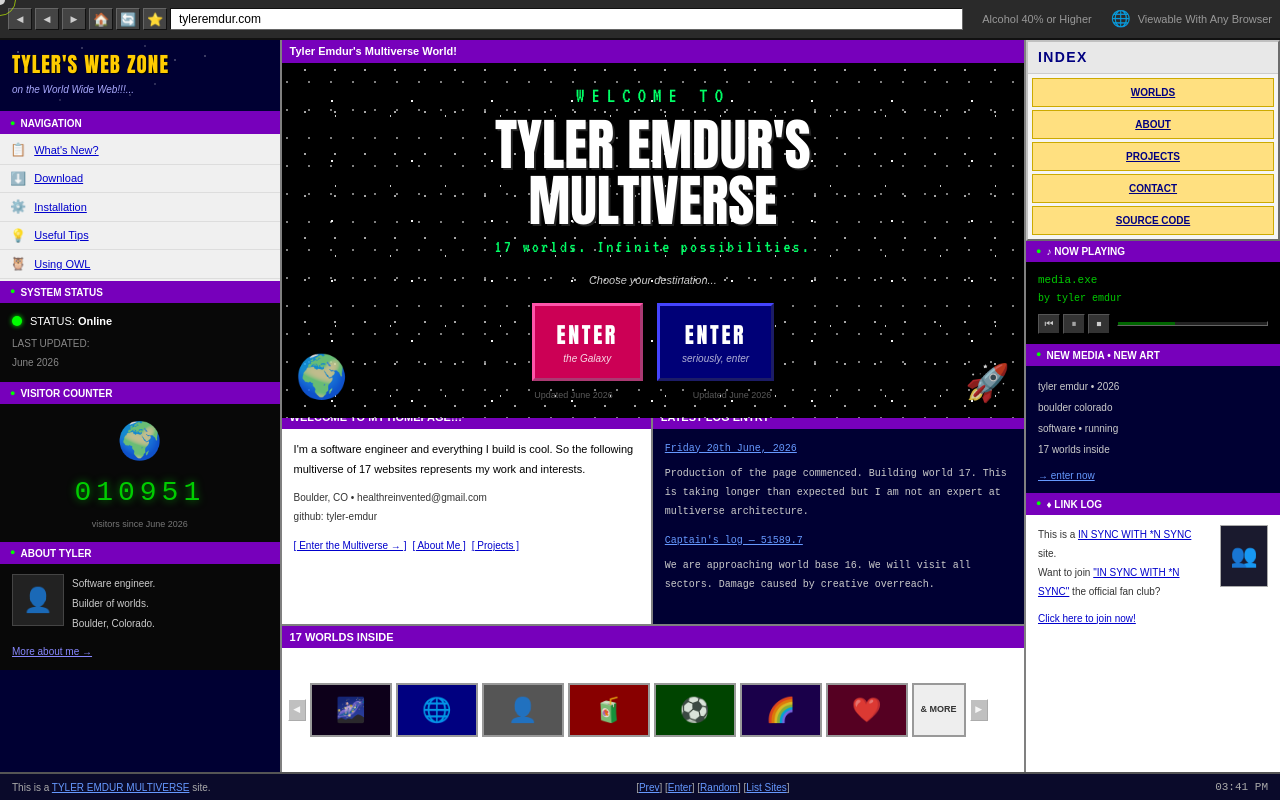
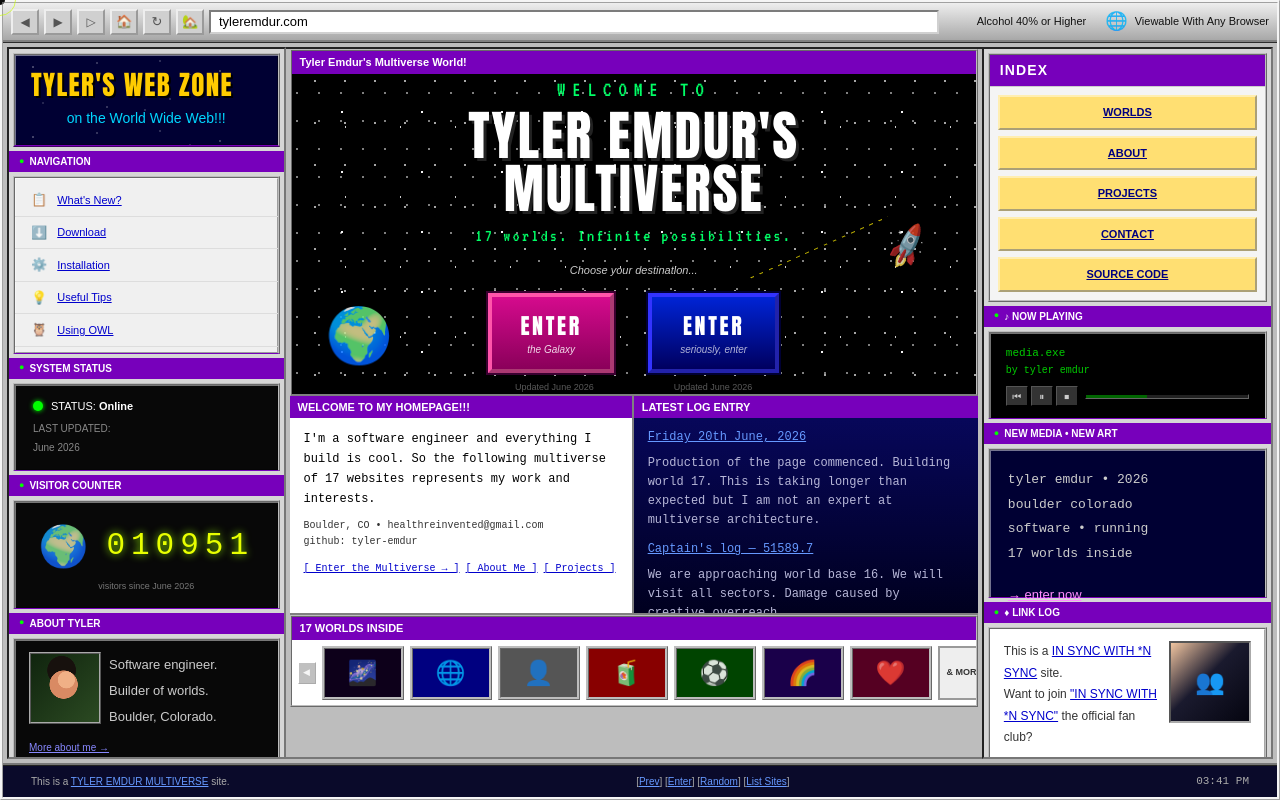
Before and after one commit to tyler-emdur/website, a Next.js app: page / in a window 1280 px wide. Built offline with nearby package versions, Linux system fonts and the light colour scheme; a web font is replaced by a local one.

Commit message:
Refine retro homepage layout

```diff
--- a/components/worlds/World0Surface.tsx
+++ b/components/worlds/World0Surface.tsx
@@ -31,11 +31,12 @@ export default function World0Surface() {
   const go = () => navigateTo(1, { type: 'door' })
 
   return (
-    <div style={{ position:'fixed', inset:0, display:'flex', flexDirection:'column', background:'#c0c0c0', fontFamily:'Arial,Helvetica,sans-serif', fontSize:12, userSelect:'none' }}>
+    <div style={{ position:'fixed', inset:0, display:'flex', flexDirection:'column', background:'#bdbdbd', fontFamily:'Arial,Helvetica,sans-serif', fontSize:12, userSelect:'none', border:'3px ridge #f5f5f5' }}>
       <style>{`
         @import url('https://fonts.googleapis.com/css2?family=VT323&display=swap');
         .wa { color:#0000cc; text-decoration:underline; cursor:pointer }
         .wa:hover { color:#cc0000 }
+        .retroPanel { border:2px ridge #bdbdbd; margin:4px; box-shadow:inset 1px 1px 0 rgba(255,255,255,.45), inset -1px -1px 0 rgba(0,0,0,.35) }
         .ws::-webkit-scrollbar { width:16px; height:16px }
         .ws::-webkit-scrollbar-track { background:#c0c0c0; border:1px solid #808080 }
         .ws::-webkit-scrollbar-thumb { background:#c0c0c0; border:2px outset #ffffff; min-height:20px }
@@ -43,23 +44,23 @@ export default function World0Surface() {
       `}</style>
 
       {/* ── BROWSER CHROME ── */}
-      <div style={{ height:40, background:'#2a2a2a', display:'flex', alignItems:'center', gap:3, padding:'0 8px', borderBottom:'2px solid #111', flexShrink:0 }}>
-        {['◀','◀','▶','🏠','🔄','⭐'].map((b,i) => (
-          <button key={i} style={{ width:24, height:22, background:'#444', border:'1px outset #666', color:'#ccc', fontSize:i>2?13:9, cursor:'pointer', padding:0, lineHeight:1 }}>{b}</button>
+      <div style={{ height:40, background:'linear-gradient(#eeeeee,#a8a8a8)', display:'flex', alignItems:'center', gap:5, padding:'0 8px', borderBottom:'3px ridge #808080', flexShrink:0 }}>
+        {['◀','▶','▷','🏠','↻','🏡'].map((b,i) => (
+          <button key={i} style={{ width:28, height:26, background:'#d0d0d0', border:'2px outset #eeeeee', color:'#555', fontSize:i>2?13:12, cursor:'pointer', padding:0, lineHeight:1 }}>{b}</button>
         ))}
-        <div style={{ flex:1, height:22, background:'#fff', border:'1px inset #666', padding:'0 8px', display:'flex', alignItems:'center', fontSize:12, color:'#000' }}>
+        <div style={{ flex:1, maxWidth:'58%', height:24, background:'#fff', border:'2px inset #d0d0d0', padding:'0 8px', display:'flex', alignItems:'center', fontSize:13, color:'#000' }}>
           tyleremdur.com
         </div>
-        <span style={{ fontSize:11, color:'#999', padding:'0 16px' }}>Alcohol 40% or Higher</span>
-        <span style={{ fontSize:16 }}>🌐</span>
-        <span style={{ fontSize:11, color:'#999', paddingLeft:4 }}>Viewable With Any Browser</span>
+        <span style={{ fontSize:11, color:'#111', padding:'0 14px', marginLeft:'auto' }}>Alcohol 40% or Higher</span>
+        <span style={{ fontSize:18 }}>🌐</span>
+        <span style={{ fontSize:11, color:'#111', paddingLeft:2 }}>Viewable With Any Browser</span>
       </div>
 
       {/* ── MAIN 3-COLUMN ── */}
-      <div style={{ flex:1, display:'flex', overflow:'hidden', minHeight:0 }}>
+      <div style={{ flex:1, display:'flex', overflow:'hidden', minHeight:0, gap:0, padding:4 }}>
 
         {/* LEFT SIDEBAR */}
-        <div style={{ width:'22%', flexShrink:0, display:'flex', flexDirection:'column', overflowY:'auto', background:NAVY, borderRight:'2px solid #808080' }} className="ws">
+        <div style={{ width:'22%', flexShrink:0, display:'flex', flexDirection:'column', overflowY:'auto', background:'#d6d6d6', border:'2px inset #777' }} className="ws">
 
           {/* TYLER'S WEB ZONE header */}
           <div style={{
@@ -79,20 +80,20 @@ export default function World0Surface() {
               'radial-gradient(1px 1px at 130px 55px,rgba(255,255,255,.6) 0%,transparent 100%)',
             ].join(','),
             backgroundSize:'100% 70px',
-            padding:'12px 12px 14px',
-            borderBottom:`2px solid ${P}`,
-          }}>
-            <div style={{ fontFamily:'Impact,"Arial Black",sans-serif', fontSize:21, color:'#ffcc00', letterSpacing:'0.05em', lineHeight:1.15, textShadow:'1px 1px #000' }}>
+            padding:'14px 16px 16px',
+            borderBottom:`2px ridge ${P}`,
+          }} className="retroPanel">
+            <div style={{ fontFamily:'Impact,"Arial Black",sans-serif', fontSize:27, color:'#ffcc00', letterSpacing:'0.05em', lineHeight:1.15, textShadow:'2px 2px #000' }}>
               TYLER'S WEB ZONE
             </div>
-            <div style={{ fontSize:10, color:'#aaaaff', marginTop:6, fontStyle:'italic' }}>on the World Wide Web!!!...</div>
+            <div style={{ fontSize:14, color:'#00d6ff', marginTop:8, textAlign:'center' }}>on the World Wide Web!!!</div>
           </div>
 
           {/* NAVIGATION */}
           <SecHeader label="NAVIGATION" />
-          <div style={{ background:'#f0f0f0', padding:'2px 0', borderBottom:`1px solid ${P}` }}>
+          <div style={{ background:'#f0f0f0', padding:'6px 0', borderBottom:`1px solid ${P}` }} className="retroPanel">
             {([['📋',"What's New?"],['⬇️','Download'],['⚙️','Installation'],['💡','Useful Tips'],['🦉','Using OWL']] as [string,string][]).map(([ic,tx]) => (
-              <div key={tx} style={{ display:'flex', alignItems:'center', gap:8, padding:'4px 10px', borderBottom:'1px solid #ddd', cursor:'pointer' }}>
+              <div key={tx} style={{ display:'flex', alignItems:'center', gap:10, padding:'6px 16px', borderBottom:'1px solid #ddd', cursor:'pointer' }}>
                 <span style={{ fontSize:13 }}>{ic}</span>
                 <a className="wa" style={{ fontSize:11 }}>{tx}</a>
               </div>
@@ -101,7 +102,7 @@ export default function World0Surface() {
 
           {/* SYSTEM STATUS */}
           <SecHeader label="SYSTEM STATUS" />
-          <div style={{ background:'#080808', padding:'10px 12px', borderBottom:`1px solid ${P}` }}>
+          <div style={{ background:'#080808', padding:'13px 18px', borderBottom:`1px solid ${P}` }} className="retroPanel">
             <div style={{ display:'flex', alignItems:'center', gap:8, marginBottom:5 }}>
               <span style={{ width:10, height:10, background:'#00ff00', borderRadius:'50%', display:'inline-block', boxShadow:'0 0 5px #00ff00', flexShrink:0 }} />
               <span style={{ color:'#fff', fontSize:11 }}>STATUS: <strong>Online</strong></span>
@@ -111,20 +112,22 @@ export default function World0Surface() {
 
           {/* VISITOR COUNTER */}
           <SecHeader label="VISITOR COUNTER" />
-          <div style={{ background:'#080808', padding:'10px 12px', textAlign:'center', borderBottom:`1px solid ${P}` }}>
-            <div style={{ fontSize:36, marginBottom:4 }}>🌍</div>
-            <div style={{ fontFamily:'"Courier New",monospace', fontSize:28, color:'#00cc00', letterSpacing:'5px', textShadow:'0 0 8px #009900' }}>
-              010951
+          <div style={{ background:'#080808', padding:'14px 18px', textAlign:'center', borderBottom:`1px solid ${P}` }} className="retroPanel">
+            <div style={{ display:'flex', alignItems:'center', justifyContent:'center', gap:18 }}>
+              <div style={{ fontSize:40 }}>🌍</div>
+              <div style={{ fontFamily:'"Courier New",monospace', fontSize:31, color:'#e8ff00', letterSpacing:'6px', textShadow:'0 0 8px #99ff00' }}>
+                010951
+              </div>
             </div>
             <div style={{ fontSize:9, color:'#777', marginTop:4 }}>visitors since June 2026</div>
           </div>
 
           {/* ABOUT TYLER */}
           <SecHeader label="ABOUT TYLER" />
-          <div style={{ background:'#080808', padding:'10px 12px' }}>
+          <div style={{ background:'#080808', padding:'12px 14px' }} className="retroPanel">
             <div style={{ display:'flex', gap:8, marginBottom:8 }}>
-              <div style={{ width:52, height:52, background:'#222', border:'1px solid #444', flexShrink:0, display:'flex', alignItems:'center', justifyContent:'center', fontSize:24 }}>👤</div>
-              <div style={{ fontSize:10, color:'#ccc', lineHeight:2 }}>
+              <div style={{ width:72, height:72, background:'radial-gradient(circle at 52% 38%, #f0b086 0 15%, transparent 16%), radial-gradient(circle at 48% 45%, #d98a63 0 27%, transparent 28%), radial-gradient(circle at 45% 24%, #17110d 0 22%, transparent 23%), linear-gradient(135deg,#10240e,#2b4a22)', border:'2px ridge #aaa', flexShrink:0 }} />
+              <div style={{ fontSize:13, color:'#ccc', lineHeight:2 }}>
                 Software engineer.<br/>Builder of worlds.<br/>Boulder, Colorado.
               </div>
             </div>
@@ -133,10 +136,10 @@ export default function World0Surface() {
         </div>
 
         {/* CENTER COLUMN */}
-        <div style={{ flex:1, display:'flex', flexDirection:'column', overflow:'hidden', minHeight:0 }}>
+        <div style={{ flex:1, display:'flex', flexDirection:'column', overflow:'hidden', minHeight:0, borderTop:'2px inset #777', borderBottom:'2px inset #777' }}>
 
           {/* HERO */}
-          <div style={{ flex:'0 0 50%', display:'flex', flexDirection:'column', borderBottom:'2px solid #808080', minHeight:0 }}>
+          <div style={{ flex:'0 0 49%', display:'flex', flexDirection:'column', border:'2px ridge #bdbdbd', borderBottom:'2px solid #808080', minHeight:0, margin:'0 4px 0' }}>
             <div style={{ background:P, padding:'3px 8px', color:'#fff', fontSize:11, fontWeight:'bold', flexShrink:0 }}>
               Tyler Emdur's Multiverse World!
             </div>
@@ -151,24 +154,24 @@ export default function World0Surface() {
               backgroundSize:'80px 60px,55px 70px,30px 42px,22px 28px',
               backgroundPosition:'10px 8px,26px 18px,8px 28px,16px 5px',
               display:'flex', flexDirection:'column', alignItems:'center', justifyContent:'center',
-              padding:'16px', position:'relative',
+              padding:'14px', position:'relative', overflow:'hidden',
             }}>
               <div style={{ fontFamily:'"VT323","Courier New",monospace', fontSize:'clamp(14px,1.8vw,22px)', color:'#00ff66', letterSpacing:'0.3em', marginBottom:4 }}>
                 WELCOME TO
               </div>
-              <div style={{ fontFamily:'Impact,"Arial Black",sans-serif', fontSize:'clamp(26px,4.5vw,56px)', color:'#fff', lineHeight:1, textAlign:'center', textShadow:'2px 2px #222', marginBottom:6 }}>
+              <div style={{ fontFamily:'Impact,"Arial Black",sans-serif', fontSize:'clamp(30px,4.2vw,56px)', color:'#fff', lineHeight:0.98, textAlign:'center', textShadow:'3px 3px #222', marginBottom:8, letterSpacing:'0.04em' }}>
                 TYLER EMDUR'S<br/>MULTIVERSE
               </div>
               <div style={{ fontFamily:'"VT323","Courier New",monospace', fontSize:'clamp(12px,1.4vw,18px)', color:'#00ff66', marginBottom:12, letterSpacing:'0.12em' }}>
                 17 worlds. Infinite possibilities.
               </div>
               <div style={{ fontSize:11, color:'#ccc', marginBottom:14, fontStyle:'italic' }}>Choose your destination...</div>
-              <div style={{ display:'flex', gap:14, marginBottom:8 }}>
-                <div onClick={go} style={{ background:'#cc0055', border:'3px outset #ff55aa', padding:'12px 22px', cursor:'pointer', textAlign:'center', minWidth:110 }}>
+              <div style={{ display:'flex', gap:34, marginBottom:8 }}>
+                <div onClick={go} style={{ background:'linear-gradient(#d50a8d,#8a005a)', border:'4px outset #ff55aa', padding:'12px 28px', cursor:'pointer', textAlign:'center', minWidth:126, boxShadow:'0 0 0 2px #3a0030' }}>
                   <div style={{ fontFamily:'Impact,"Arial Black",sans-serif', fontSize:'clamp(16px,2vw,22px)', color:'#fff', letterSpacing:'0.12em' }}>ENTER</div>
                   <div style={{ fontSize:10, color:'rgba(255,255,255,.85)', fontStyle:'italic' }}>the Galaxy</div>
                 </div>
-                <div onClick={go} style={{ background:'#000077', border:'3px outset #3333bb', padding:'12px 22px', cursor:'pointer', textAlign:'center', minWidth:110 }}>
+                <div onClick={go} style={{ background:'linear-gradient(#0024d6,#00005f)', border:'4px outset #3333ff', padding:'12px 28px', cursor:'pointer', textAlign:'center', minWidth:126, boxShadow:'0 0 0 2px #000033' }}>
                   <div style={{ fontFamily:'Impact,"Arial Black",sans-serif', fontSize:'clamp(16px,2vw,22px)', color:'#fff', letterSpacing:'0.12em' }}>ENTER</div>
                   <div style={{ fontSize:10, color:'rgba(255,255,255,.7)', fontStyle:'italic' }}>seriously, enter</div>
                 </div>
@@ -177,17 +180,18 @@ export default function World0Surface() {
                 <span>Updated June 2026</span>
                 <span>Updated June 2026</span>
               </div>
-              <div style={{ position:'absolute', bottom:10, left:14, fontSize:42 }}>🌍</div>
-              <div style={{ position:'absolute', bottom:8, right:14, fontSize:36 }}>🚀</div>
+              <div style={{ position:'absolute', bottom:18, left:34, fontSize:54, filter:'saturate(1.3)' }}>🌍</div>
+              <div style={{ position:'absolute', top:'46%', right:'7%', fontSize:34, transform:'rotate(-18deg)' }}>🚀</div>
+              <div style={{ position:'absolute', right:'12%', top:'54%', width:150, height:1, background:'repeating-linear-gradient(90deg,#f7e600 0 4px,transparent 4px 10px)', transform:'rotate(-24deg)', opacity:0.75 }} />
             </div>
           </div>
 
           {/* MIDDLE ROW */}
-          <div style={{ flex:'0 0 30%', display:'flex', borderBottom:'2px solid #808080', minHeight:0 }}>
+          <div style={{ flex:'0 0 31%', display:'flex', borderBottom:'2px solid #808080', minHeight:0, margin:'0 4px' }}>
             {/* Welcome */}
             <div style={{ flex:'0 0 50%', display:'flex', flexDirection:'column', borderRight:'2px solid #808080', minWidth:0 }}>
               <div style={{ background:P, padding:'3px 8px', color:'#fff', fontSize:11, fontWeight:'bold', flexShrink:0 }}>WELCOME TO MY HOMEPAGE!!!</div>
-              <div style={{ flex:1, background:'#fff', padding:'10px 12px', overflowY:'auto', fontSize:11, color:'#000', lineHeight:1.9 }} className="ws">
+              <div style={{ flex:1, background:'#fff', padding:'12px 14px', overflowY:'auto', fontSize:12, color:'#000', lineHeight:1.65, fontFamily:'"Courier New",monospace' }} className="ws">
                 <div style={{ marginBottom:8 }}>I'm a software engineer and everything I build is cool. So the following multiverse of 17 websites represents my work and interests.</div>
                 <div style={{ fontSize:10, color:'#333', marginBottom:10 }}>Boulder, CO • healthreinvented@gmail.com<br/>github: tyler-emdur</div>
                 <div style={{ display:'flex', flexWrap:'wrap', gap:6 }}>
@@ -200,7 +204,7 @@ export default function World0Surface() {
             {/* Log */}
             <div style={{ flex:1, display:'flex', flexDirection:'column', minWidth:0 }}>
               <div style={{ background:P, padding:'3px 8px', color:'#fff', fontSize:11, fontWeight:'bold', flexShrink:0 }}>LATEST LOG ENTRY</div>
-              <div style={{ flex:1, background:NAVY, padding:'10px 12px', overflowY:'auto', fontSize:10, color:'#ccc', lineHeight:1.9, fontFamily:'"Courier New",monospace' }} className="ws">
+              <div style={{ flex:1, background:'linear-gradient(180deg,#07075a,#00001f)', padding:'10px 14px', overflowY:'auto', fontSize:12, color:'#b7b7d8', lineHeight:1.6, fontFamily:'"Courier New",monospace' }} className="ws">
                 <div style={{ color:'#6699ff', textDecoration:'underline', cursor:'pointer', marginBottom:6 }}>Friday 20th June, 2026</div>
                 <div style={{ marginBottom:10 }}>Production of the page commenced. Building world 17. This is taking longer than expected but I am not an expert at multiverse architecture.</div>
                 <div style={{ color:'#6699ff', textDecoration:'underline', cursor:'pointer', marginBottom:6 }}>Captain's log — 51589.7</div>
@@ -210,12 +214,12 @@ export default function World0Surface() {
           </div>
 
           {/* 17 WORLDS STRIP */}
-          <div style={{ flex:1, display:'flex', flexDirection:'column', minHeight:0 }}>
+          <div style={{ flex:'0 0 92px', display:'flex', flexDirection:'column', minHeight:0, margin:'0 4px 4px', border:'2px ridge #bdbdbd' }}>
             <div style={{ background:P, padding:'3px 8px', color:'#fff', fontSize:11, fontWeight:'bold', flexShrink:0 }}>17 WORLDS INSIDE</div>
-            <div style={{ flex:1, background:'#fff', display:'flex', alignItems:'center', padding:'4px 6px', gap:4, overflow:'hidden' }}>
+            <div style={{ flex:1, background:'#fff', display:'flex', alignItems:'center', padding:'5px 6px', gap:6, overflow:'hidden' }}>
               <div style={{ width:18, height:22, background:'#c0c0c0', border:'1px outset #fff', display:'flex', alignItems:'center', justifyContent:'center', fontSize:9, cursor:'pointer', flexShrink:0 }}>◀</div>
               {([['#0d001a','🌌'],['#000080','🌐'],['#555','👤'],['#880000','🧃'],['#004400','⚽'],['#1a004a','🌈'],['#550022','❤️']] as [string,string][]).map(([bg,em],i) => (
-                <div key={i} onClick={go} style={{ flexShrink:0, width:82, height:54, background:bg, border:'2px solid #999', cursor:'pointer', display:'flex', alignItems:'center', justifyContent:'center', fontSize:24 }}>
+                <div key={i} onClick={go} style={{ flexShrink:0, width:82, height:54, background:bg, border:'3px ridge #bdbdbd', cursor:'pointer', display:'flex', alignItems:'center', justifyContent:'center', fontSize:24 }}>
                   {em}
                 </div>
               ))}
@@ -228,14 +232,14 @@ export default function World0Surface() {
         </div>
 
         {/* RIGHT SIDEBAR */}
-        <div style={{ width:'20%', flexShrink:0, overflowY:'auto', borderLeft:'2px solid #808080', background:'#f5f5f5', display:'flex', flexDirection:'column' }} className="ws">
+        <div style={{ width:'23%', flexShrink:0, overflowY:'auto', border:'2px inset #777', background:'#d6d6d6', display:'flex', flexDirection:'column' }} className="ws">
 
           {/* INDEX */}
-          <div style={{ border:'2px outset #c0c0c0' }}>
-            <div style={{ background:'#e8e8e8', padding:'5px 10px', fontSize:14, fontWeight:'bold', color:'#000080', letterSpacing:'0.1em', borderBottom:'1px solid #ccc' }}>INDEX</div>
-            <div style={{ padding:'4px', display:'flex', flexDirection:'column', gap:3 }}>
+          <div style={{ border:'2px ridge #bdbdbd', margin:4, background:'#f4f4f4' }}>
+            <div style={{ background:P, padding:'5px 10px', fontSize:14, fontWeight:'bold', color:'#fff', letterSpacing:'0.08em', borderBottom:'1px solid #ccc' }}>INDEX</div>
+            <div style={{ padding:'8px', display:'flex', flexDirection:'column', gap:6 }}>
               {['WORLDS','ABOUT','PROJECTS','CONTACT','SOURCE CODE'].map(t => (
-                <div key={t} onClick={go} style={{ background:'#ffe080', border:'1px solid #ccaa00', padding:'6px 10px', fontSize:10, fontWeight:'bold', color:'#000080', textAlign:'center', cursor:'pointer', textDecoration:'underline' }}>
+                <div key={t} onClick={go} style={{ background:'#ffdf72', border:'2px outset #ffeeb1', padding:'7px 10px', fontSize:11, fontWeight:'bold', color:'#000080', textAlign:'center', cursor:'pointer', textDecoration:'underline' }}>
                   {t}
                 </div>
               ))}
@@ -244,7 +248,7 @@ export default function World0Surface() {
 
           {/* NOW PLAYING */}
           <SecHeader label="♪ NOW PLAYING" />
-          <div style={{ background:'#000', padding:'10px 12px', borderBottom:`1px solid ${P}` }}>
+          <div style={{ background:'#000', padding:'12px 16px', borderBottom:`1px solid ${P}` }} className="retroPanel">
             <div style={{ fontFamily:'"Courier New",monospace', fontSize:11, color:'#00cc00', marginBottom:2 }}>media.exe</div>
             <div style={{ fontFamily:'"Courier New",monospace', fontSize:10, color:'#00cc00', marginBottom:8 }}>by tyler emdur</div>
             <div style={{ display:'flex', alignItems:'center', gap:3 }}>
@@ -257,19 +261,19 @@ export default function World0Surface() {
 
           {/* NEW MEDIA */}
           <SecHeader label="NEW MEDIA • NEW ART" />
-          <div style={{ background:NAVY, padding:'10px 12px', borderBottom:`1px solid ${P}` }}>
-            <div style={{ fontSize:10, color:'#ccc', lineHeight:2.1 }}>
+          <div style={{ background:NAVY, padding:'18px 18px', borderBottom:`1px solid ${P}`, minHeight:150 }} className="retroPanel">
+            <div style={{ fontSize:13, color:'#ccc', lineHeight:1.9, fontFamily:'"Courier New",monospace' }}>
               tyler emdur • 2026<br/>
               boulder colorado<br/>
               software • running<br/>
               17 worlds inside
             </div>
-            <a className="wa" onClick={go} style={{ color:'#6699ff', fontSize:10, display:'block', marginTop:8 }}>→ enter now</a>
+            <a className="wa" onClick={go} style={{ color:'#ff8cff', fontSize:13, display:'block', marginTop:18 }}>→ enter now</a>
           </div>
 
           {/* LINK LOG */}
           <SecHeader label="♦ LINK LOG" />
-          <div style={{ background:'#fff', padding:'10px 12px', fontSize:10, color:'#333', lineHeight:1.9, flex:1 }}>
+          <div style={{ background:'#fff', padding:'12px 14px', fontSize:12, color:'#333', lineHeight:1.8, flex:1 }} className="retroPanel">
             <div style={{ display:'flex', gap:8, alignItems:'flex-start' }}>
               <div style={{ flex:1 }}>
                 This is a <a className="wa">IN SYNC WITH *N SYNC</a> site.<br/>
@@ -278,14 +282,14 @@ export default function World0Surface() {
                   <a className="wa" onClick={go}>Click here to join now!</a>
                 </div>
               </div>
-              <div style={{ width:48, height:62, background:'#1a1a2e', flexShrink:0, border:'1px solid #aaa', display:'flex', alignItems:'center', justifyContent:'center', fontSize:22 }}>👥</div>
+              <div style={{ width:82, height:82, background:'linear-gradient(135deg,#f1c5a0,#1a1a2e 45%,#050510)', flexShrink:0, border:'2px inset #aaa', display:'flex', alignItems:'center', justifyContent:'center', fontSize:24 }}>👥</div>
             </div>
           </div>
         </div>
       </div>
 
       {/* BOTTOM BAR */}
-      <div style={{ height:28, background:'#0a0a2a', display:'flex', alignItems:'center', justifyContent:'space-between', padding:'0 12px', flexShrink:0, borderTop:'2px solid #555' }}>
+      <div style={{ height:34, background:'#0a0a2a', display:'flex', alignItems:'center', justifyContent:'space-between', padding:'0 28px', flexShrink:0, borderTop:'3px ridge #777' }}>
         <span style={{ fontSize:10, color:'#aaa' }}>
           This is a{' '}<a className="wa" onClick={go} style={{ color:'#6699ff' }}>TYLER EMDUR MULTIVERSE</a>{' '}site.
         </span>
```
